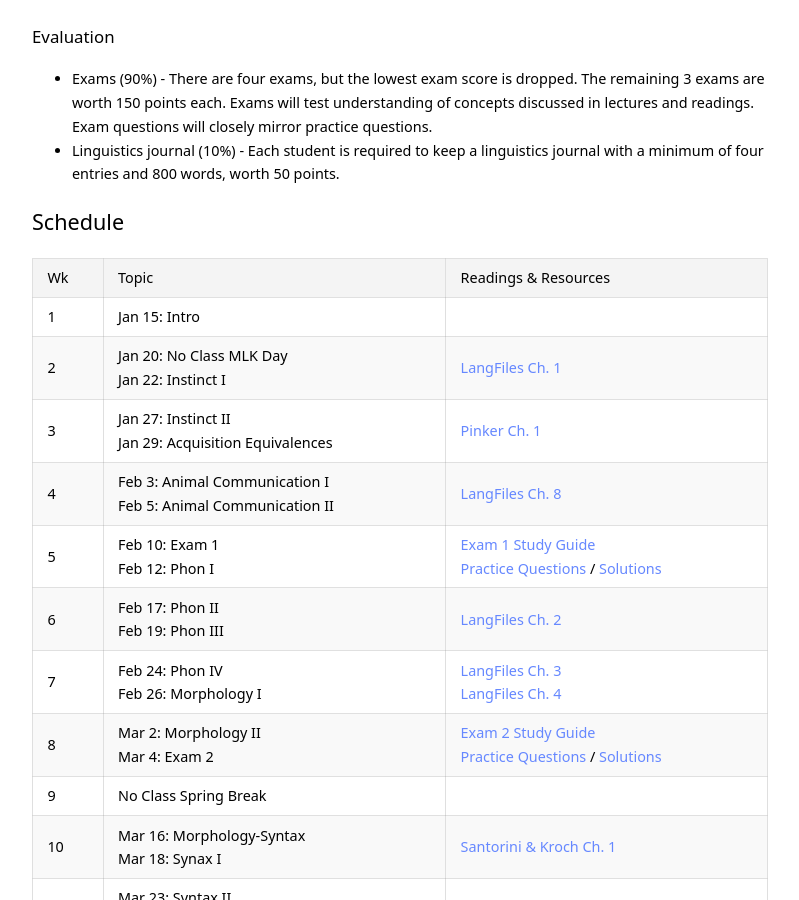
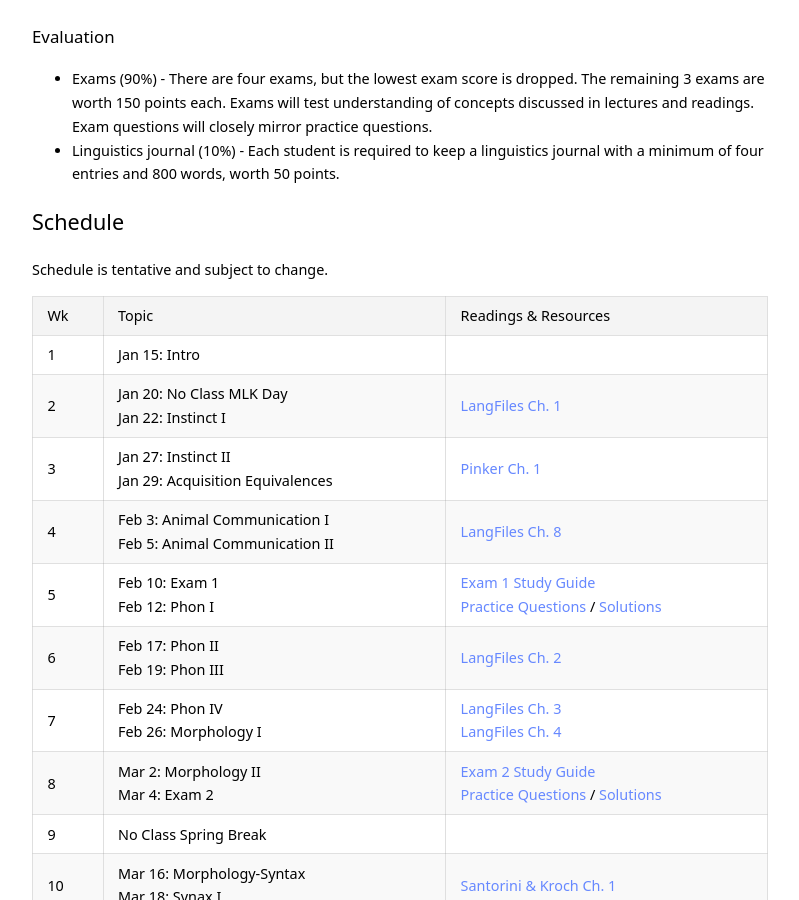
Before and after one commit to kschuler/ling001, a Jekyll site: the page built from ling001/index.md, in a window 1280 px wide and 900 px high, scrolled down 924 px. Shown: the whole window, without its empty margins (240-1039 px from the left). Built offline with Jekyll 4.4.1, drawn with Linux system fonts in a browser that asks for light colours.

Commit message:
Update index.md

```diff
--- a/ling001/index.md
+++ b/ling001/index.md
@@ -35,6 +35,7 @@ A general introduction to the nature, history and use of human language, speech
 
 
 ## Schedule
+Schedule is tentative and subject to change.
 
 Wk  | Topic | Readings & Resources
   --- | --- | ---
```
